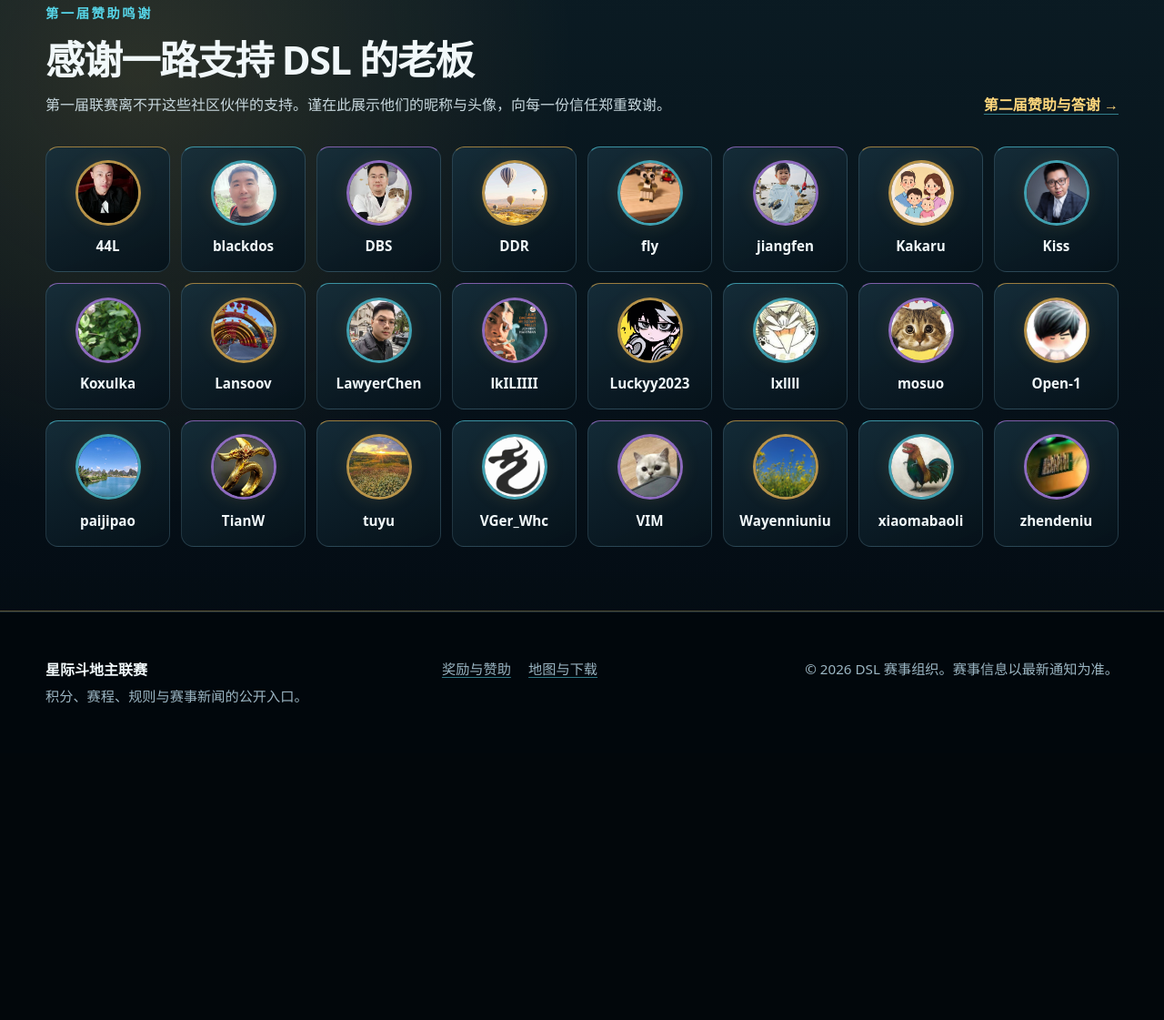
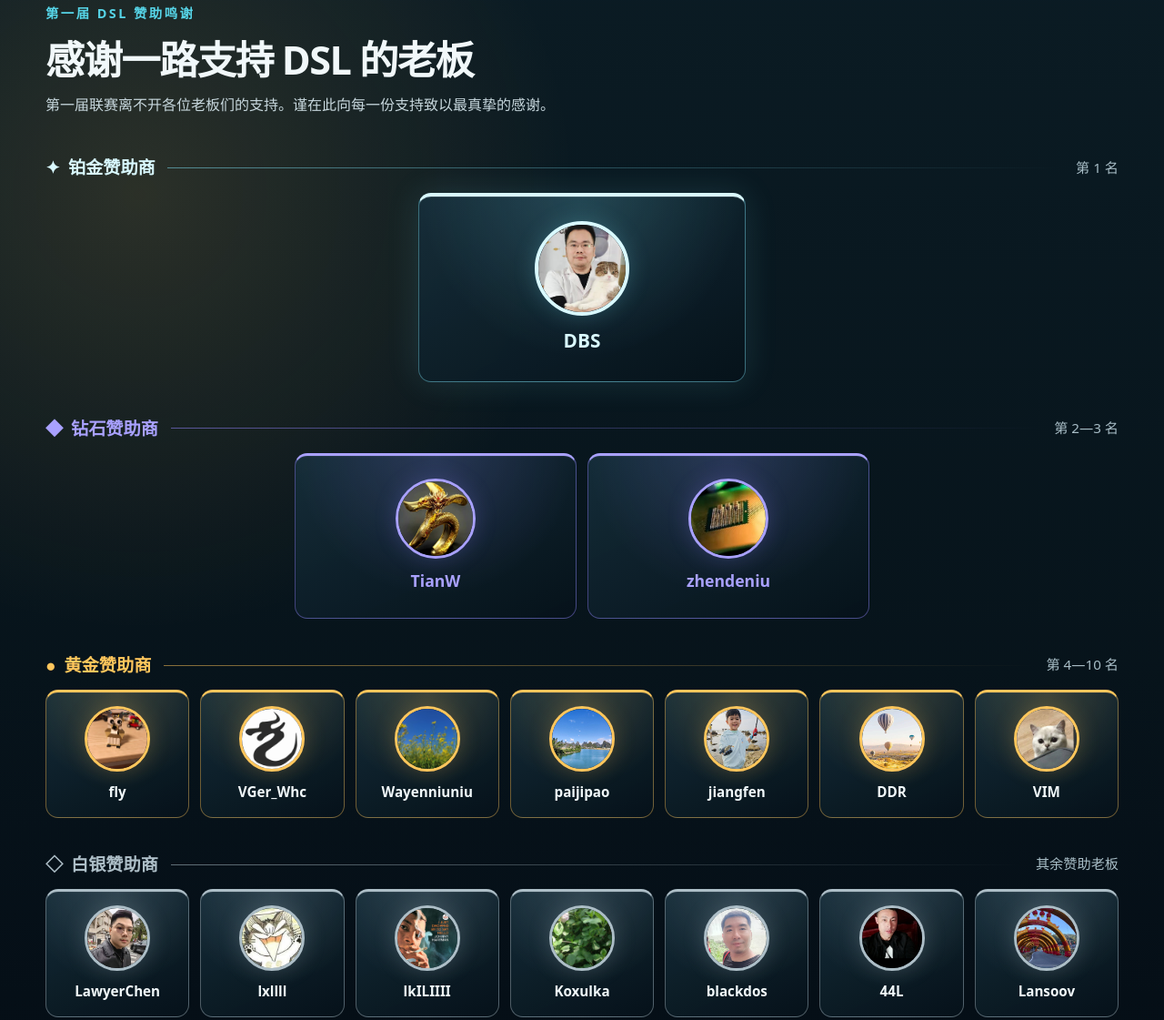
Before and after one commit to GGrush-Doudizhu/scdoudizhu-site, an Astro site: page / in a window 1280 px wide. Shown: the part 1654-2775 px from the top of the page at 91% size. Before the commit the page ends 2482 px from the top, so only its background shows below. Built offline with nearby package versions, Linux system fonts and the light colour scheme; Astro itself is replaced by a stand-in of ours.

Commit message:
按赞助荣誉四档重构第一届老板鸣谢
只读核对旧站 donate_sort.csv，确认实际昵称为 DBS 且位列第一，并严格沿用其中二十四位赞助者的贡献顺序。设置 DBS 为铂金赞助商，TianW 与 zhendeniu 为钻石赞助商，第 4—10 名为黄金赞助商，其余十四位为白银赞助商。新站数据仅保存排名、荣誉档次、昵称和头像路径，不复制或公开具体金额。

重新设计首页鸣谢区的视觉层级：铂金使用独立居中的大尺寸高光卡片，钻石使用紫色双卡，黄金使用金色七人阵列，白银使用银色名单阵列；三种常用视口均设置响应式布局，使赞助荣誉和贡献层级能够直接辨识。

按反馈更新第一届 DSL 赞助鸣谢标题和面向老板的感谢正文，并彻底移除第二届赞助与答谢跳转入口，为今后直接在首页追加第二届赞助名单保留空间。

更新资料来源说明和端到端测试，固定四档人数、前三名顺序、完整二十四人顺序、无跳转链接和无金额公开等约束；Astro 校验、格式检查、静态构建以及桌面与移动端四十二项浏览器测试全部通过。

```diff
--- a/src/components/Dsl1SponsorTribute.astro
+++ b/src/components/Dsl1SponsorTribute.astro
@@ -1,35 +1,54 @@
 ---
-import { dsl1Sponsors } from "../data/dsl1-sponsors";
+import { dsl1Sponsors, dsl1SponsorTiers } from "../data/dsl1-sponsors";
 ---
 
 <section class="section home-sponsor-tribute" aria-labelledby="dsl1-sponsors">
   <div class="container">
     <div class="home-sponsor-heading">
-      <div>
-        <p class="eyebrow">第一届赞助鸣谢</p>
+      <p class="eyebrow">第一届 DSL 赞助鸣谢</p>
       <h2 id="dsl1-sponsors">感谢一路支持 DSL 的老板</h2>
       <p>
-          第一届联赛离不开这些社区伙伴的支持。谨在此展示他们的昵称与头像，向每一份信任郑重致谢。
+        第一届联赛离不开各位老板们的支持。谨在此向每一份支持致以最真挚的感谢。
       </p>
     </div>
-      <a href="/rewards/">第二届赞助与答谢 →</a>
+
+    <div class="home-sponsor-groups">
+      {
+        dsl1SponsorTiers.map((tier) => {
+          const sponsors = dsl1Sponsors.filter(
+            (sponsor) => sponsor.tier === tier.id,
+          );
+
+          return (
+            <section
+              class={`home-sponsor-tier home-sponsor-tier--${tier.id}`}
+              aria-labelledby={`dsl1-sponsor-tier-${tier.id}`}
+            >
+              <div class="home-sponsor-tier-heading">
+                <h3 id={`dsl1-sponsor-tier-${tier.id}`}>{tier.name}</h3>
+                <span>{tier.range}</span>
               </div>
-
-    <div class="home-sponsor-grid" aria-label="第一届 DSL 赞助伙伴名单">
-      {
-        dsl1Sponsors.map((sponsor) => (
-          <article class="home-sponsor-card">
+              <div class="home-sponsor-grid">
+                {sponsors.map((sponsor) => (
+                  <article
+                    class="home-sponsor-card"
+                    data-sponsor-tier={sponsor.tier}
+                  >
                     <img
                       src={sponsor.avatar}
                       alt={`${sponsor.name} 的头像`}
-              width="72"
-              height="72"
+                      width="104"
+                      height="104"
                       loading="lazy"
                       decoding="async"
                     />
                     <strong>{sponsor.name}</strong>
                   </article>
-        ))
+                ))}
+              </div>
+            </section>
+          );
+        })
       }
     </div>
   </div>
--- a/src/data/dsl1-sponsors.ts
+++ b/src/data/dsl1-sponsors.ts
@@ -1,32 +1,160 @@
-export const dsl1Sponsors = [
-  { name: "44L", avatar: "/assets/sponsors/dsl1/44L.jpg" },
-  { name: "blackdos", avatar: "/assets/sponsors/dsl1/blackdos.jpg" },
-  { name: "DBS", avatar: "/assets/sponsors/dsl1/DBS.jpg" },
-  { name: "DDR", avatar: "/assets/sponsors/dsl1/DDR.jpg" },
-  { name: "fly", avatar: "/assets/sponsors/dsl1/fly.jpg" },
-  { name: "jiangfen", avatar: "/assets/sponsors/dsl1/jiangfen.jpg" },
-  { name: "Kakaru", avatar: "/assets/sponsors/dsl1/Kakaru.jpg" },
-  { name: "Kiss", avatar: "/assets/sponsors/dsl1/Kiss.jpg" },
-  { name: "Koxulka", avatar: "/assets/sponsors/dsl1/Koxulka.jpg" },
-  { name: "Lansoov", avatar: "/assets/sponsors/dsl1/Lansoov.jpg" },
-  { name: "LawyerChen", avatar: "/assets/sponsors/dsl1/LawyerChen.jpg" },
-  { name: "lkILIIII", avatar: "/assets/sponsors/dsl1/lkILIIII.jpg" },
-  { name: "Luckyy2023", avatar: "/assets/sponsors/dsl1/Luckyy2023.jpg" },
-  { name: "lxllll", avatar: "/assets/sponsors/dsl1/lxllll.jpg" },
-  { name: "mosuo", avatar: "/assets/sponsors/dsl1/mosuo.jpg" },
-  { name: "Open-1", avatar: "/assets/sponsors/dsl1/Open-1.jpg" },
-  { name: "paijipao", avatar: "/assets/sponsors/dsl1/paijipao.jpg" },
-  { name: "TianW", avatar: "/assets/sponsors/dsl1/TianW.jpg" },
-  { name: "tuyu", avatar: "/assets/sponsors/dsl1/tuyu.jpg" },
-  { name: "VGer_Whc", avatar: "/assets/sponsors/dsl1/VGer_Whc.jpg" },
-  { name: "VIM", avatar: "/assets/sponsors/dsl1/VIM.jpg" },
+export const dsl1SponsorTiers = [
+  { id: "platinum", name: "铂金赞助商", range: "第 1 名" },
+  { id: "diamond", name: "钻石赞助商", range: "第 2—3 名" },
+  { id: "gold", name: "黄金赞助商", range: "第 4—10 名" },
+  { id: "silver", name: "白银赞助商", range: "其余赞助老板" },
+] as const;
+
+export type Dsl1SponsorTier = (typeof dsl1SponsorTiers)[number]["id"];
+
+export const dsl1Sponsors: ReadonlyArray<{
+  rank: number;
+  tier: Dsl1SponsorTier;
+  name: string;
+  avatar: string;
+}> = [
   {
+    rank: 1,
+    tier: "platinum",
+    name: "DBS",
+    avatar: "/assets/sponsors/dsl1/DBS.jpg",
+  },
+  {
+    rank: 2,
+    tier: "diamond",
+    name: "TianW",
+    avatar: "/assets/sponsors/dsl1/TianW.jpg",
+  },
+  {
+    rank: 3,
+    tier: "diamond",
+    name: "zhendeniu",
+    avatar: "/assets/sponsors/dsl1/zhendeniu.jpg",
+  },
+  {
+    rank: 4,
+    tier: "gold",
+    name: "fly",
+    avatar: "/assets/sponsors/dsl1/fly.jpg",
+  },
+  {
+    rank: 5,
+    tier: "gold",
+    name: "VGer_Whc",
+    avatar: "/assets/sponsors/dsl1/VGer_Whc.jpg",
+  },
+  {
+    rank: 6,
+    tier: "gold",
     name: "Wayenniuniu",
     avatar: "/assets/sponsors/dsl1/Wayenniuniu.jpg",
   },
   {
+    rank: 7,
+    tier: "gold",
+    name: "paijipao",
+    avatar: "/assets/sponsors/dsl1/paijipao.jpg",
+  },
+  {
+    rank: 8,
+    tier: "gold",
+    name: "jiangfen",
+    avatar: "/assets/sponsors/dsl1/jiangfen.jpg",
+  },
+  {
+    rank: 9,
+    tier: "gold",
+    name: "DDR",
+    avatar: "/assets/sponsors/dsl1/DDR.jpg",
+  },
+  {
+    rank: 10,
+    tier: "gold",
+    name: "VIM",
+    avatar: "/assets/sponsors/dsl1/VIM.jpg",
+  },
+  {
+    rank: 11,
+    tier: "silver",
+    name: "LawyerChen",
+    avatar: "/assets/sponsors/dsl1/LawyerChen.jpg",
+  },
+  {
+    rank: 12,
+    tier: "silver",
+    name: "lxllll",
+    avatar: "/assets/sponsors/dsl1/lxllll.jpg",
+  },
+  {
+    rank: 13,
+    tier: "silver",
+    name: "lkILIIII",
+    avatar: "/assets/sponsors/dsl1/lkILIIII.jpg",
+  },
+  {
+    rank: 14,
+    tier: "silver",
+    name: "Koxulka",
+    avatar: "/assets/sponsors/dsl1/Koxulka.jpg",
+  },
+  {
+    rank: 15,
+    tier: "silver",
+    name: "blackdos",
+    avatar: "/assets/sponsors/dsl1/blackdos.jpg",
+  },
+  {
+    rank: 16,
+    tier: "silver",
+    name: "44L",
+    avatar: "/assets/sponsors/dsl1/44L.jpg",
+  },
+  {
+    rank: 17,
+    tier: "silver",
+    name: "Lansoov",
+    avatar: "/assets/sponsors/dsl1/Lansoov.jpg",
+  },
+  {
+    rank: 18,
+    tier: "silver",
+    name: "tuyu",
+    avatar: "/assets/sponsors/dsl1/tuyu.jpg",
+  },
+  {
+    rank: 19,
+    tier: "silver",
+    name: "Open-1",
+    avatar: "/assets/sponsors/dsl1/Open-1.jpg",
+  },
+  {
+    rank: 20,
+    tier: "silver",
     name: "xiaomabaoli",
     avatar: "/assets/sponsors/dsl1/xiaomabaoli.jpg",
   },
-  { name: "zhendeniu", avatar: "/assets/sponsors/dsl1/zhendeniu.jpg" },
-] as const;
+  {
+    rank: 21,
+    tier: "silver",
+    name: "Luckyy2023",
+    avatar: "/assets/sponsors/dsl1/Luckyy2023.jpg",
+  },
+  {
+    rank: 22,
+    tier: "silver",
+    name: "Kakaru",
+    avatar: "/assets/sponsors/dsl1/Kakaru.jpg",
+  },
+  {
+    rank: 23,
+    tier: "silver",
+    name: "mosuo",
+    avatar: "/assets/sponsors/dsl1/mosuo.jpg",
+  },
+  {
+    rank: 24,
+    tier: "silver",
+    name: "Kiss",
+    avatar: "/assets/sponsors/dsl1/Kiss.jpg",
+  },
+];
--- a/src/styles/global.css
+++ b/src/styles/global.css
@@ -665,78 +665,163 @@ h3 {
 }
 
 .home-sponsor-heading {
-  display: flex;
-  align-items: end;
-  justify-content: space-between;
-  margin-bottom: 2rem;
-  gap: 2rem;
+  max-width: 52rem;
+  margin-bottom: 2.7rem;
 }
 
 .home-sponsor-heading h2 {
   margin-bottom: 0.65rem;
 }
 
-.home-sponsor-heading p:last-child {
+.home-sponsor-heading > p:last-child {
   max-width: 48rem;
   margin-bottom: 0;
   color: #c7d7dd;
 }
 
-.home-sponsor-heading > a {
-  flex: 0 0 auto;
-  color: var(--gold-bright);
-  font-weight: 800;
+.home-sponsor-groups {
+  display: grid;
+  gap: 2.4rem;
+}
+
+.home-sponsor-tier {
+  --sponsor-accent: #adbec7;
+  --sponsor-rgb: 173, 190, 199;
+}
+
+.home-sponsor-tier--platinum {
+  --sponsor-accent: #d9f9ff;
+  --sponsor-rgb: 121, 218, 237;
+}
+
+.home-sponsor-tier--diamond {
+  --sponsor-accent: #a9a1ff;
+  --sponsor-rgb: 147, 132, 255;
+}
+
+.home-sponsor-tier--gold {
+  --sponsor-accent: #ffc65c;
+  --sponsor-rgb: 245, 189, 85;
+}
+
+.home-sponsor-tier-heading {
+  display: flex;
+  align-items: center;
+  margin-bottom: 0.9rem;
+  gap: 0.85rem;
+}
+
+.home-sponsor-tier-heading::after {
+  height: 1px;
+  flex: 1;
+  order: 2;
+  background: linear-gradient(
+    90deg,
+    rgba(var(--sponsor-rgb), 0.55),
+    transparent
+  );
+  content: "";
+}
+
+.home-sponsor-tier-heading h3 {
+  margin: 0;
+  color: var(--sponsor-accent);
+  font-size: 1.2rem;
+}
+
+.home-sponsor-tier-heading h3::before {
+  margin-right: 0.55rem;
+  color: var(--sponsor-accent);
+  content: "◇";
+}
+
+.home-sponsor-tier--platinum .home-sponsor-tier-heading h3::before {
+  content: "✦";
+}
+
+.home-sponsor-tier--diamond .home-sponsor-tier-heading h3::before {
+  content: "◆";
+}
+
+.home-sponsor-tier--gold .home-sponsor-tier-heading h3::before {
+  content: "●";
+}
+
+.home-sponsor-tier-heading span {
+  order: 3;
+  color: #a9bec7;
+  font-size: 0.95rem;
 }
 
 .home-sponsor-grid {
   display: grid;
-  grid-template-columns: repeat(8, minmax(0, 1fr));
+  grid-template-columns: repeat(7, minmax(0, 1fr));
+  justify-content: center;
   gap: 0.75rem;
+}
+
+.home-sponsor-tier--platinum .home-sponsor-grid {
+  grid-template-columns: minmax(280px, 360px);
+}
+
+.home-sponsor-tier--diamond .home-sponsor-grid {
+  grid-template-columns: repeat(2, minmax(240px, 310px));
 }
 
 .home-sponsor-card {
   display: flex;
   min-width: 0;
-  min-height: 132px;
+  min-height: 138px;
   flex-direction: column;
   align-items: center;
   justify-content: center;
   padding: 0.9rem 0.45rem;
-  border: 1px solid var(--line);
-  border-top-color: rgba(245, 189, 85, 0.62);
+  border: 1px solid rgba(var(--sponsor-rgb), 0.43);
+  border-top: 3px solid var(--sponsor-accent);
   border-radius: 14px;
-  background: linear-gradient(
-    155deg,
-    rgba(23, 48, 61, 0.84),
-    rgba(6, 18, 26, 0.94)
-  );
+  background:
+    radial-gradient(
+      circle at 50% 0%,
+      rgba(var(--sponsor-rgb), 0.18),
+      transparent 65%
+    ),
+    linear-gradient(155deg, rgba(23, 48, 61, 0.88), rgba(6, 18, 26, 0.96));
+  box-shadow: inset 0 1px rgba(255, 255, 255, 0.06);
   text-align: center;
 }
 
-.home-sponsor-card:nth-child(3n + 2) {
-  border-top-color: rgba(86, 212, 231, 0.66);
-}
-
-.home-sponsor-card:nth-child(3n) {
-  border-top-color: rgba(199, 140, 255, 0.62);
+.home-sponsor-tier--platinum .home-sponsor-card {
+  min-height: 208px;
+  border-width: 1px;
+  border-top-width: 4px;
+  box-shadow:
+    0 0 36px rgba(var(--sponsor-rgb), 0.14),
+    inset 0 1px rgba(255, 255, 255, 0.12);
+}
+
+.home-sponsor-tier--diamond .home-sponsor-card {
+  min-height: 182px;
 }
 
 .home-sponsor-card img {
   width: 72px;
   height: 72px;
-  border: 3px solid rgba(245, 189, 85, 0.74);
+  border: 3px solid var(--sponsor-accent);
   border-radius: 50%;
   background: #0b1d27;
-  box-shadow: 0 0 20px rgba(245, 189, 85, 0.13);
+  box-shadow: 0 0 24px rgba(var(--sponsor-rgb), 0.23);
   object-fit: cover;
 }
 
-.home-sponsor-card:nth-child(3n + 2) img {
-  border-color: rgba(86, 212, 231, 0.72);
-}
-
-.home-sponsor-card:nth-child(3n) img {
-  border-color: rgba(199, 140, 255, 0.7);
+.home-sponsor-tier--platinum .home-sponsor-card img {
+  width: 104px;
+  height: 104px;
+  border-width: 4px;
+}
+
+.home-sponsor-tier--diamond .home-sponsor-card img {
+  width: 88px;
+  height: 88px;
 }
 
 .home-sponsor-card strong {
@@ -745,6 +830,16 @@ h3 {
   color: var(--text);
   font-size: 0.95rem;
   overflow-wrap: anywhere;
+}
+
+.home-sponsor-tier--platinum .home-sponsor-card strong {
+  color: var(--sponsor-accent);
+  font-size: 1.3rem;
+}
+
+.home-sponsor-tier--diamond .home-sponsor-card strong {
+  color: var(--sponsor-accent);
+  font-size: 1.1rem;
 }
 
 .page-hero {
@@ -1776,8 +1871,9 @@ tbody th {
     grid-template-columns: 1fr 1fr;
   }
 
-  .home-sponsor-grid {
-    grid-template-columns: repeat(6, minmax(0, 1fr));
+  .home-sponsor-tier--gold .home-sponsor-grid,
+  .home-sponsor-tier--silver .home-sponsor-grid {
+    grid-template-columns: repeat(4, minmax(0, 1fr));
   }
 
   .map-grid {
@@ -1855,17 +1951,26 @@ tbody th {
     grid-template-columns: 1fr;
   }
 
-  .home-sponsor-heading {
-    display: block;
-  }
-
-  .home-sponsor-heading > a {
-    display: inline-block;
-    margin-top: 1rem;
-  }
-
-  .home-sponsor-grid {
+  .home-sponsor-tier--gold .home-sponsor-grid,
+  .home-sponsor-tier--silver .home-sponsor-grid {
     grid-template-columns: repeat(3, minmax(0, 1fr));
+  }
+
+  .home-sponsor-tier--platinum .home-sponsor-grid {
+    grid-template-columns: minmax(0, 1fr);
+  }
+
+  .home-sponsor-tier--diamond .home-sponsor-grid {
+    grid-template-columns: repeat(2, minmax(0, 1fr));
+  }
+
+  .home-sponsor-tier-heading {
+    align-items: baseline;
+    flex-wrap: wrap;
+  }
+
+  .home-sponsor-tier-heading::after {
+    display: none;
   }
 
   .home-sponsor-card {
@@ -1875,6 +1980,16 @@ tbody th {
   .home-sponsor-card img {
     width: 64px;
     height: 64px;
+  }
+
+  .home-sponsor-tier--platinum .home-sponsor-card img {
+    width: 96px;
+    height: 96px;
+  }
+
+  .home-sponsor-tier--diamond .home-sponsor-card img {
+    width: 76px;
+    height: 76px;
   }
 
   .map-grid .map-card:last-child {
```
Also changed, not shown: references/SOURCES.md (+3 -1 lines), tests/site.spec.ts (+33 -6 lines). Lines whose indentation alone changed are shown as unchanged.
